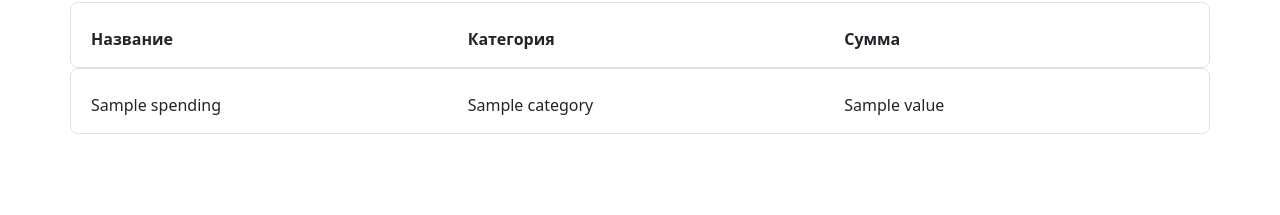
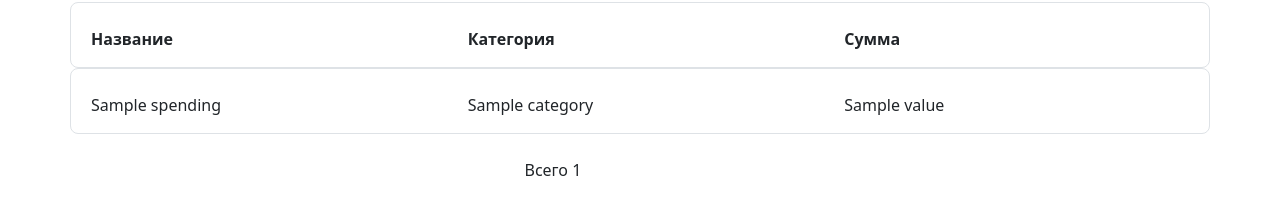
Before and after one commit to kanavis/hermes, a Django app: template backend/month_spendings/templates/months_spendings/spendings.html in a window 1280 px wide. Shown: the part 225-440 px from the top of the page. Run offline with Django 3.2, Linux system fonts and the light colour scheme; the template is opened without the code that fills it: most values are stand-ins (such as "Sample title", 1, 10 or a date in 2020); some libraries are stand-ins or nearby versions.

Commit message:
added total spending

```diff
--- a/backend/month_spendings/templates/months_spendings/spendings.html
+++ b/backend/month_spendings/templates/months_spendings/spendings.html
@@ -33,4 +33,9 @@
       </div>
     </div>
   {% endfor %}
+  <div class="row p-4 pb-0 pe-lg-0 pt-lg-4 align-items-center">
+    <div class="col-md-10 mx-auto col-lg-3">
+        Всего {{ total_spending }}
+    </div>
+  </div>
 {% endblock %}
--- a/backend/month_spendings/views.py
+++ b/backend/month_spendings/views.py
@@ -45,6 +45,7 @@ def show_month_spendings(request: HttpRequest, year: int, month: int):
     context = dict(
         month=month,
         spendings=month.spending_set.all(),
+        total_spending=sum(s.value for s in month.spending_set.all()),
     )
     return render(request, 'months_spendings/spendings.html', context)
 
```
